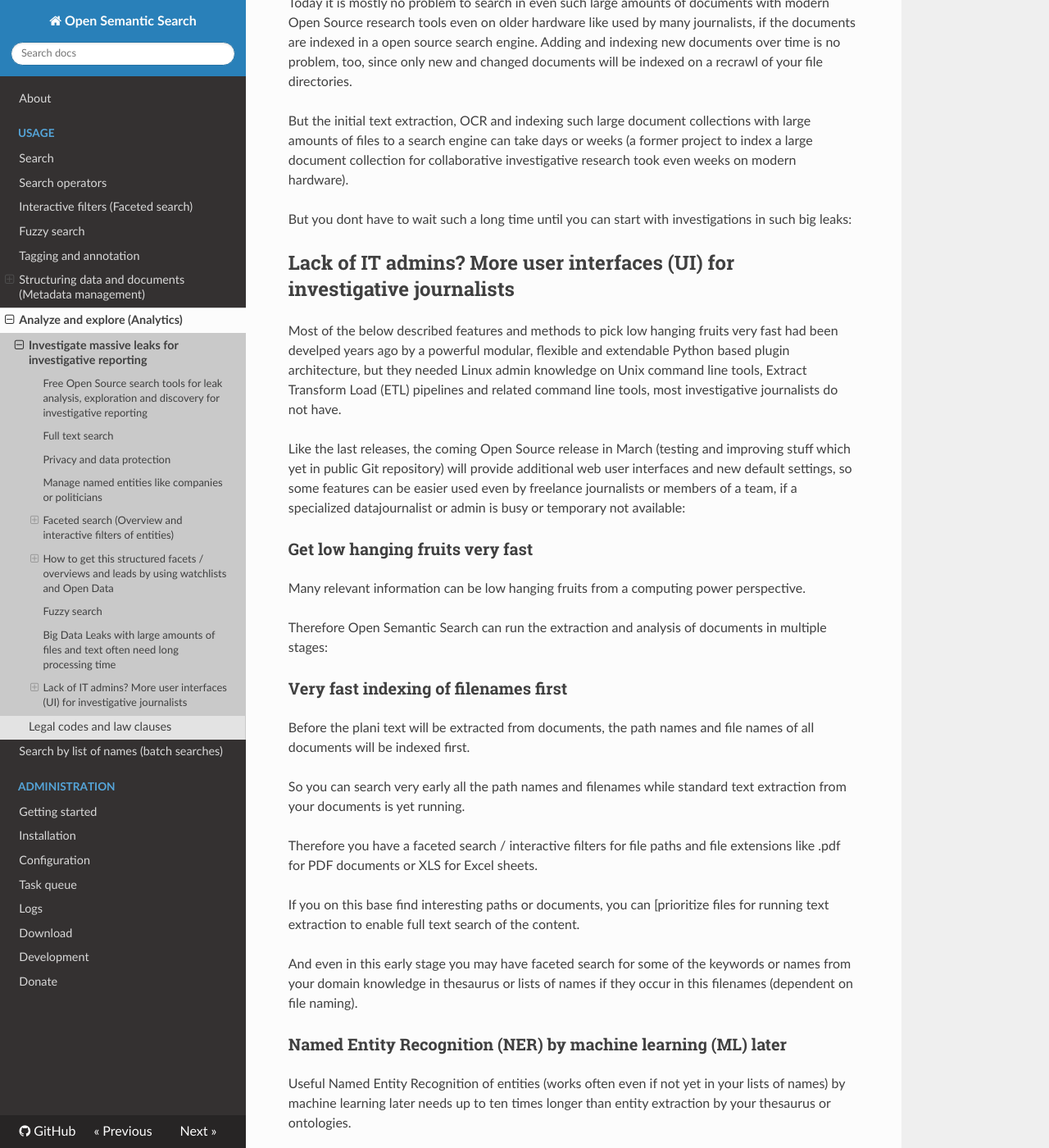
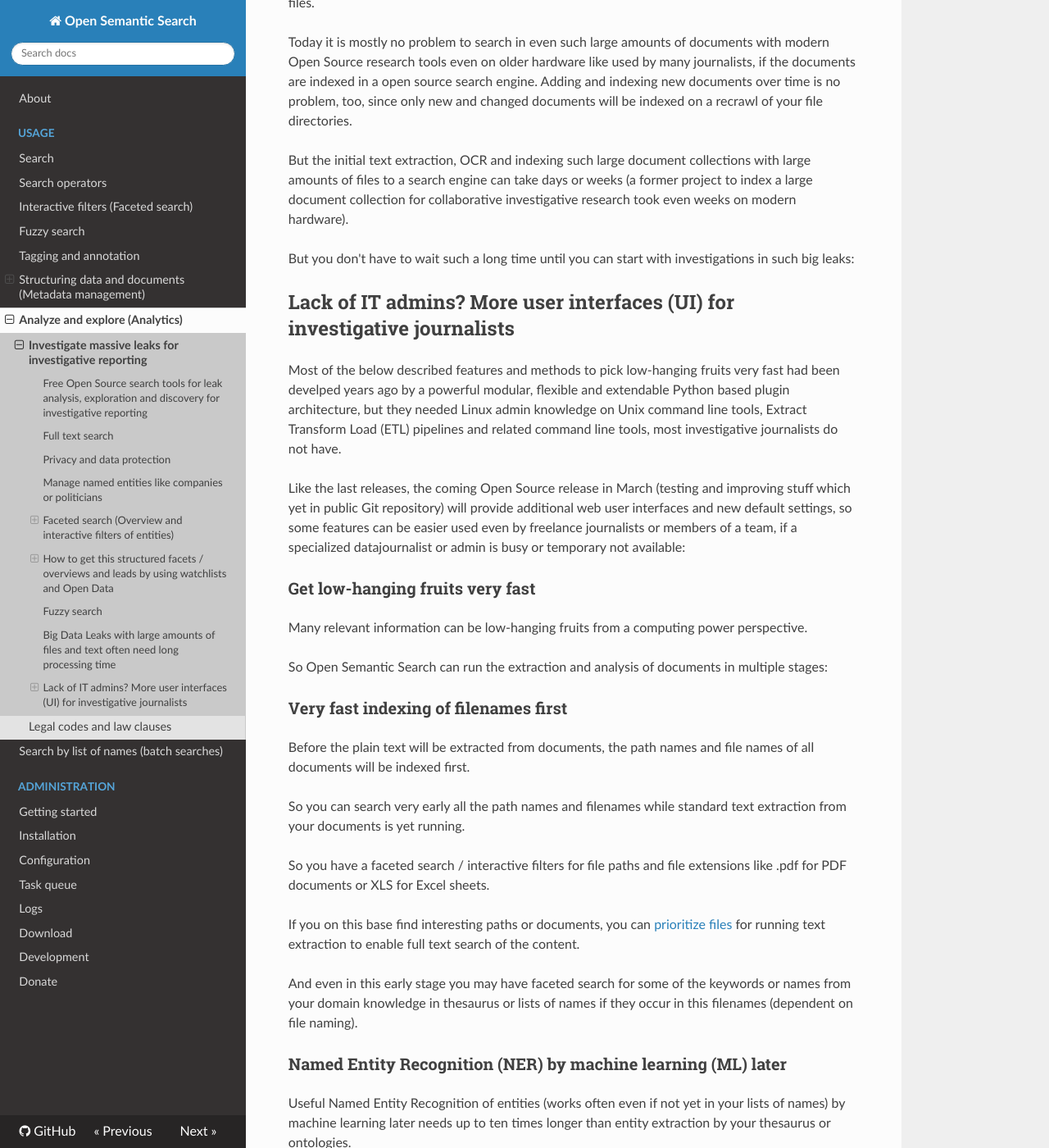
Before and after one commit to opensemanticsearch/open-semantic-search, an MkDocs documentation site: the page built from docs/investigative_journalism/howto-analyze-leaks/README.md, in a window 1280 px wide and 1400 px high, scrolled down 6652 px. Shown: the whole window at 82% size. Built offline with MkDocs 1.6.1, drawn with Linux system fonts in a browser that asks for light colours; nearby versions of some CDN libraries; some of the changed text lies outside the part shown.

Commit message:
Fix format issues of convertion from old CMS to markdown

```diff
--- a/docs/investigative_journalism/howto-analyze-leaks/README.md
+++ b/docs/investigative_journalism/howto-analyze-leaks/README.md
@@ -84,7 +90,6 @@
 
 ## Fuzzy search
 
-
 No human writer, no OCR software and no machine learning model is perfect. There are typos in documents, wrong recognized chars by OCR and occurring but not recognized names by Named Entity Recognition by machine learning (its biased statistics not artificial intelligence magic).
 
 So consider to fuzzy search for similar name variants:
@@ -94,93 +99,80 @@
 ![](../../screenshots/search-name-variants.png)
 ![](../../screenshots/recommender_results.png)
 
+
 ## Big Data Leaks with large amounts of files and text often need long processing time
 
-
-
-Huge leaks can be large document sets with thousands, hundredhousends or millions of document files.
+Huge leaks can be large document sets with thousands, hundred thousands or millions of document files.
 
 Today it is mostly no problem to search in even such large amounts of documents with modern Open Source research tools even on older hardware like used by many journalists, if the documents are indexed in a open source search engine. Adding and indexing new documents over time is no problem, too, since only new and changed documents will be indexed on a recrawl of your file directories.
 
 But the initial text extraction, OCR and indexing such large document collections with large amounts of files to a search engine can take days or weeks (a former project to index a large document collection for collaborative investigative research took even weeks on modern hardware).
 
-
-
-But you dont have to wait such a long time until you can start with investigations in such big leaks:
+But you don't have to wait such a long time until you can start with investigations in such big leaks:
 
 
 ## Lack of IT admins? More user interfaces (UI) for investigative journalists
 
-
-
-Most of the below described features and methods to pick low hanging fruits very fast had been develped years ago by a powerful modular, flexible and extendable Python based plugin architecture, but they needed Linux admin knowledge on Unix command line tools, Extract Transform Load (ETL) pipelines and related command line tools, most investigative journalists do not have.
+Most of the below described features and methods to pick low-hanging fruits very fast had been develped years ago by a powerful modular, flexible and extendable Python based plugin architecture, but they needed Linux admin knowledge on Unix command line tools, Extract Transform Load (ETL) pipelines and related command line tools, most investigative journalists do not have.
 
 Like the last releases, the coming Open Source release in March (testing and improving stuff which yet in public Git repository) will provide additional web user interfaces and new default settings, so some features can be easier used even by freelance journalists or members of a team, if a specialized datajournalist or admin is busy or temporary not available:
 
 
-### Get low hanging fruits very fast
+### Get low-hanging fruits very fast
 
+Many relevant information can be low-hanging fruits from a computing power perspective.
 
-
-Many relevant information can be low hanging fruits from a computing power perspective.
-
-Therefore Open Semantic Search can run the extraction and analysis of documents in multiple stages:
+So Open Semantic Search can run the extraction and analysis of documents in multiple stages:
 
 
 ### Very fast indexing of filenames first
 
-
-
-Before the plani text will be extracted from documents, the path names and file names of all documents will be indexed first.
+Before the plain text will be extracted from documents, the path names and file names of all documents will be indexed first.
 
 So you can search very early all the path names and filenames while standard text extraction from your documents is yet running.
 
-Therefore you have a faceted search / interactive filters for file paths and file extensions like .pdf for PDF documents or XLS for Excel sheets.
+So you have a faceted search / interactive filters for file paths and file extensions like .pdf for PDF documents or XLS for Excel sheets.
 
-If you on this base find interesting paths or documents, you can [prioritize files for running text extraction to enable full text search of the content.
+If you on this base find interesting paths or documents, you can [prioritize files](#prioritize-text-extraction-and-ocr-tasks) for running text extraction to enable full text search of the content.
 
 And even in this early stage you may have faceted search for some of the keywords or names from your domain knowledge in thesaurus or lists of names if they occur in this filenames (dependent on file naming).
 
 
 ### Named Entity Recognition (NER) by machine learning (ML) later
 
-
-
 Useful Named Entity Recognition of entities (works often even if not yet in your lists of names) by machine learning later needs up to ten times longer than entity extraction by your thesaurus or ontologies.
 
 So this step can be done later after text extraction, too while you are able to fulltext search all your documents earlier and maybe yet work with faster extracted entities from your domain knowledge by thesaurus or ontology based entity extraction.
 
-Therefore set the ML NER plugin to be processed later (next release will have an UI config option "Do NER by ML later" in Config / Named Entity Recognition)
+So set the ML NER plugin to be processed later (next release will have an UI config option "Do NER by ML later" in Config / Named Entity Recognition)
 
 
 ### Slow OCR latest
-
-
 
 For most document sets OCR as the slowest task takes most time for mostly only few additional infos.
 
 So the very slow OCR tasks will run after all plain text was extracted from all documents and so you can find most texts (which are stored in text formats in the document files) by full text search much earlier.
 
 This is the new default setting in Config / OCR:
+
 ![](../../screenshots/ocr-priority.png)
 
+
 ### Prioritize text extraction and OCR tasks
-
-
 
 With this first analysis results or even only the path names and filenames you can often early identify potentially interesting files or directories for which you want to prioritize extraction and analysis.
 
 ![](../../screenshots/prioritize-import.png)
 
-Therefore you can click on "Prioritize" to open an UI where you can set the priority of certain files:
+There you can click on "Prioritize" to open an UI where you can set the priority of certain files:
 
 ![](../../screenshots/prioritize-import-ui.png)
-### Share load on multiple computers: Additional parallel ETL workers
 
 
+### Share load on multiple computers: Additional parallel ETL workers
 
 Maybe your team have an admin and more computers and servers?
 
 If one computer is slow, for more performance on the initial data import and analysis you can scale by adding additional computers or servers running a Open Semantic ETL Docker container which runs additional parallel workers to share the heavy analysis load between multiple computers.
 ![](../../screenshots/flower-monitor.png)
-![](../../screenshots/flower.png)](#prioritize)
+![](../../screenshots/flower.png)]
```
Also changed, not shown: other parts of docs/investigative_journalism/howto-analyze-leaks/README.md (+22 -16 lines).
